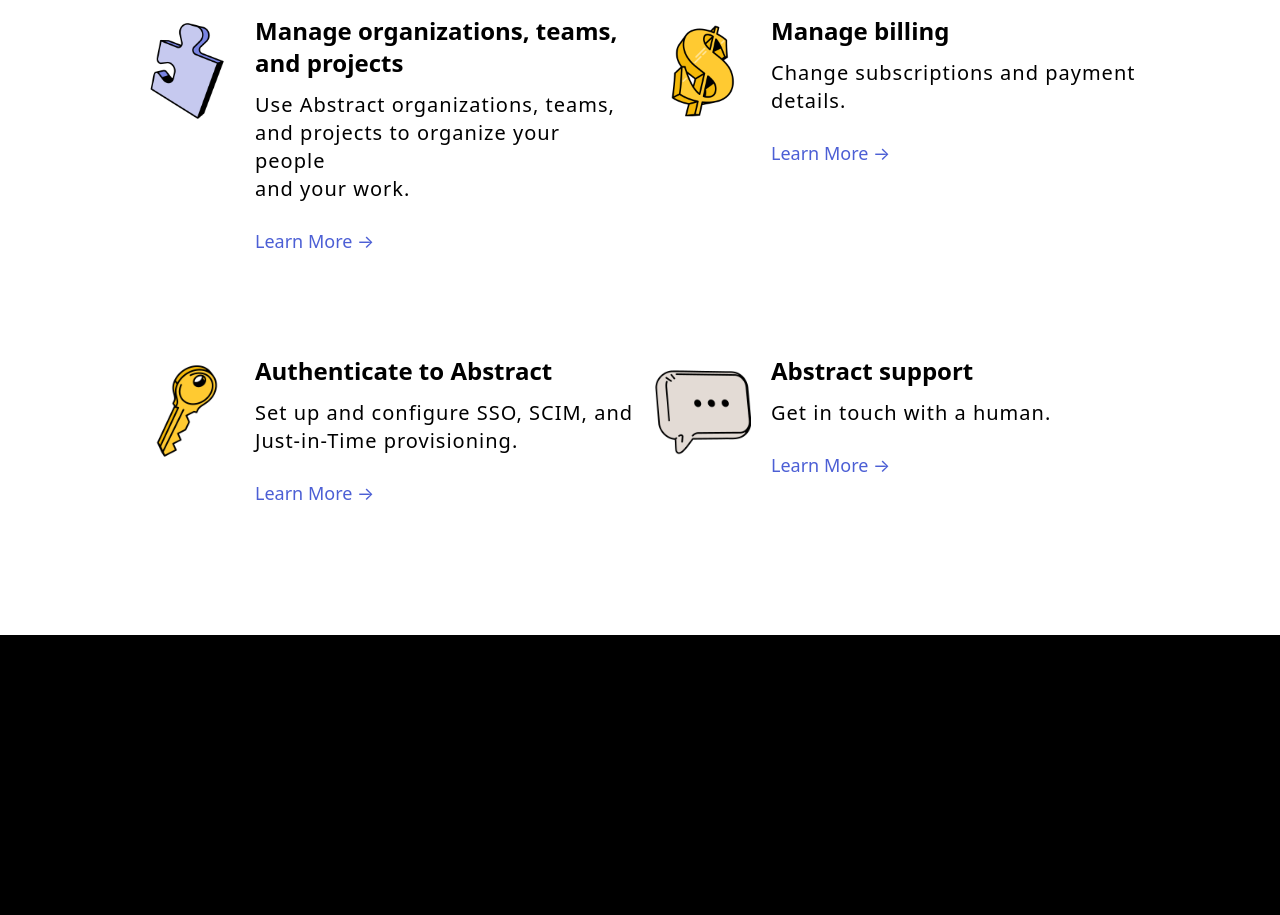
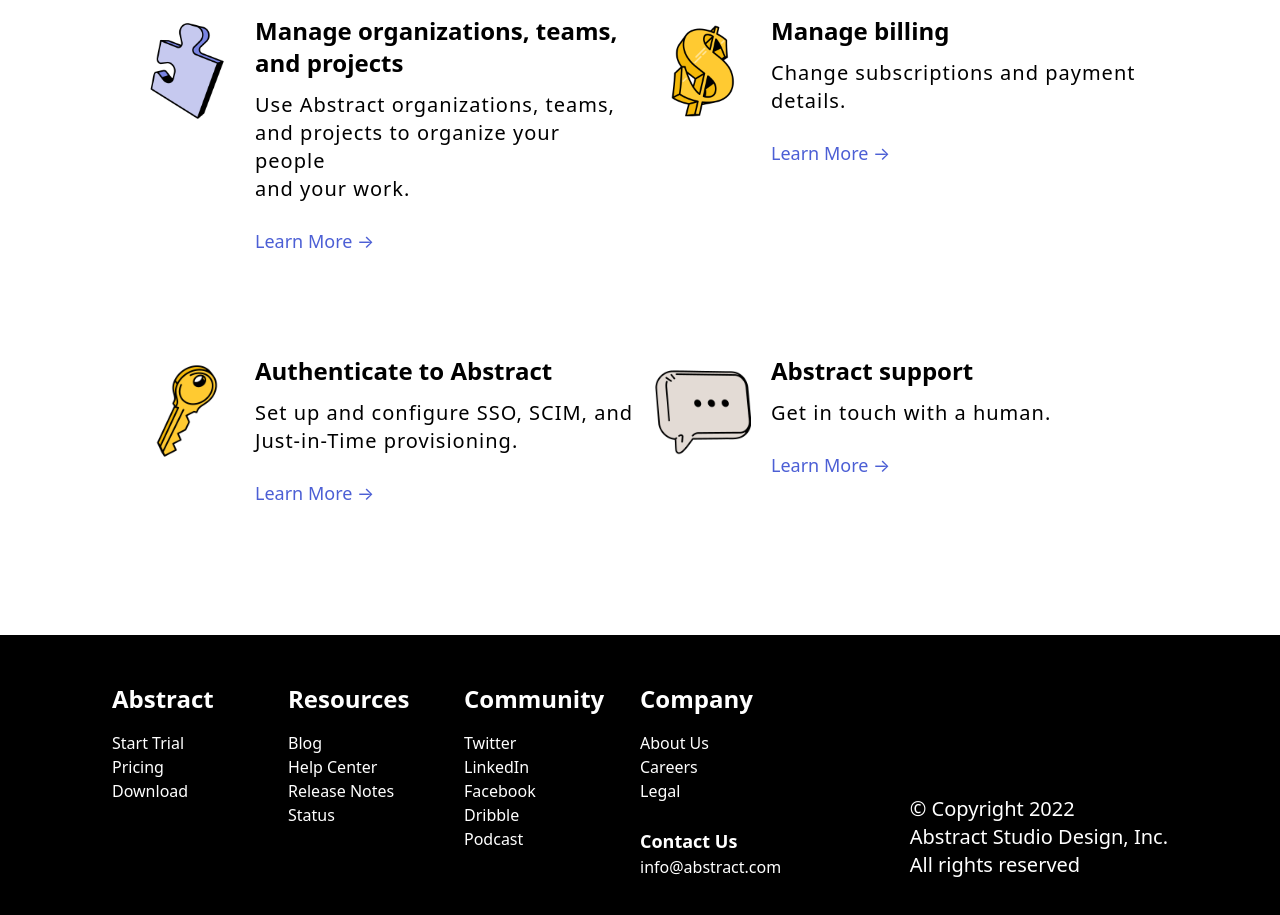
Before and after one commit to MatejBendik/tailwind-practice, a website: page p02_abstract_help_center/index.html in a window 1280 px wide. Shown: the part 909-1824 px from the top of the page. Drawn offline with Linux system fonts and the light colour scheme.

Commit message:
Add footer to second project

```diff
--- a/p02_abstract_help_center/index.html
+++ b/p02_abstract_help_center/index.html
@@ -19,7 +19,7 @@
             </a>
             <div class="ml-96 flex -mr-8">
                 <button type="button"
-                    class="text-white border-2 rounded-lg px-6 py-2 text-xl bg-slate-900 tracking-wider">Submit a
+                    class="text-white border-2 rounded-lg px-6 py-2 text-xl bg-[#191a1b] tracking-wider">Submit a
                     request</button>
                 <button type="button" class="ml-5 text-white rounded-lg bg-blue px-10 text-2xl py-3 tracking-wider"
                     aria-controls="navbar-cta" aria-expanded="false">Sign in
@@ -37,7 +37,7 @@
             <div class="flex justify-center mt-6">
                 <form class="w-1/2">
                     <input type="search" id="default-search"
-                        class="block p-4 pl-4 w-full text-lg text-gray-900 bg-gray-50 rounded-md border border-black hover:border-blue dark:bg-gray-700 dark:border-gray-600 dark:placeholder-gray-400 dark:text-white dark:focus:border-blue-500"
+                        class="drop-shadow-lg block p-4 pl-4 w-full text-lg text-gray-900 bg-gray-50 rounded-md border border-black hover:border-blue dark:bg-gray-700 dark:border-gray-600 dark:placeholder-gray-400 dark:text-white dark:focus:border-blue-500"
                         placeholder="Search" required="">
                 </form>
             </div>
@@ -130,8 +130,80 @@
         </div>
     </section>
 
-    <footer class="bg-black w-full h-96">
-
+    <footer class="bg-black w-full h-96 px-28 pt-12">
+        <div class="grid grid-cols-6 text-white">
+            <div>
+                <h2 class="text-2xl font-semibold mb-4">Abstract</h2>
+                <ul>
+                    <li>
+                        <a href="#" class="hover:underline">Start Trial</a>
+                    </li>
+                    <li>
+                        <a href="#" class="hover:underline">Pricing</a>
+                    </li>
+                    <li>
+                        <a href="#" class="hover:underline">Download</a>
+                    </li>
+                </ul>
+            </div>
+            <div>
+                <h2 class="text-2xl font-semibold mb-4">Resources</h2>
+                <ul>
+                    <li>
+                        <a href="#" class="hover:underline">Blog</a>
+                    </li>
+                    <li>
+                        <a href="#" class="hover:underline">Help Center</a>
+                    </li>
+                    <li>
+                        <a href="#" class="hover:underline">Release Notes</a>
+                    </li>
+                    <li>
+                        <a href="#" class="hover:underline">Status</a>
+                    </li>
+                </ul>
+            </div>
+            <div>
+                <h2 class="text-2xl font-semibold mb-4">Community</h2>
+                <ul>
+                    <li>
+                        <a href="#" class="hover:underline">Twitter</a>
+                    </li>
+                    <li>
+                        <a href="#" class="hover:underline">LinkedIn</a>
+                    </li>
+                    <li>
+                        <a href="#" class="hover:underline">Facebook</a>
+                    </li>
+                    <li>
+                        <a href="#" class="hover:underline">Dribble</a>
+                    </li>
+                    <li>
+                        <a href="#" class="hover:underline">Podcast</a>
+                    </li>
+                </ul>
+            </div>
+            <div>
+                <h2 class="text-2xl font-semibold mb-4">Company</h2>
+                <ul class="mb-6">
+                    <li>
+                        <a href="#" class="hover:underline">About Us</a>
+                    </li>
+                    <li>
+                        <a href="#" class="hover:underline">Careers</a>
+                    </li>
+                    <li>
+                        <a href="#" class="hover:underline">Legal</a>
+                    </li>
+                </ul>
+                <h3 class="text-lg font-semibold">Contact Us</h3>
+                <a href="#" class="hover:underline">info@abstract.com</a>
+            </div>
+            <div class="grid col-span-2 place-content-end">
+                <p class="text-xl">&copy; Copyright 2022 <br> Abstract Studio Design, Inc. <br>
+                    All rights reserved </p>
+            </div>
+        </div>
     </footer>
 
 </body>
```
Also changed, not shown: p02_abstract_help_center/css/main.css.
